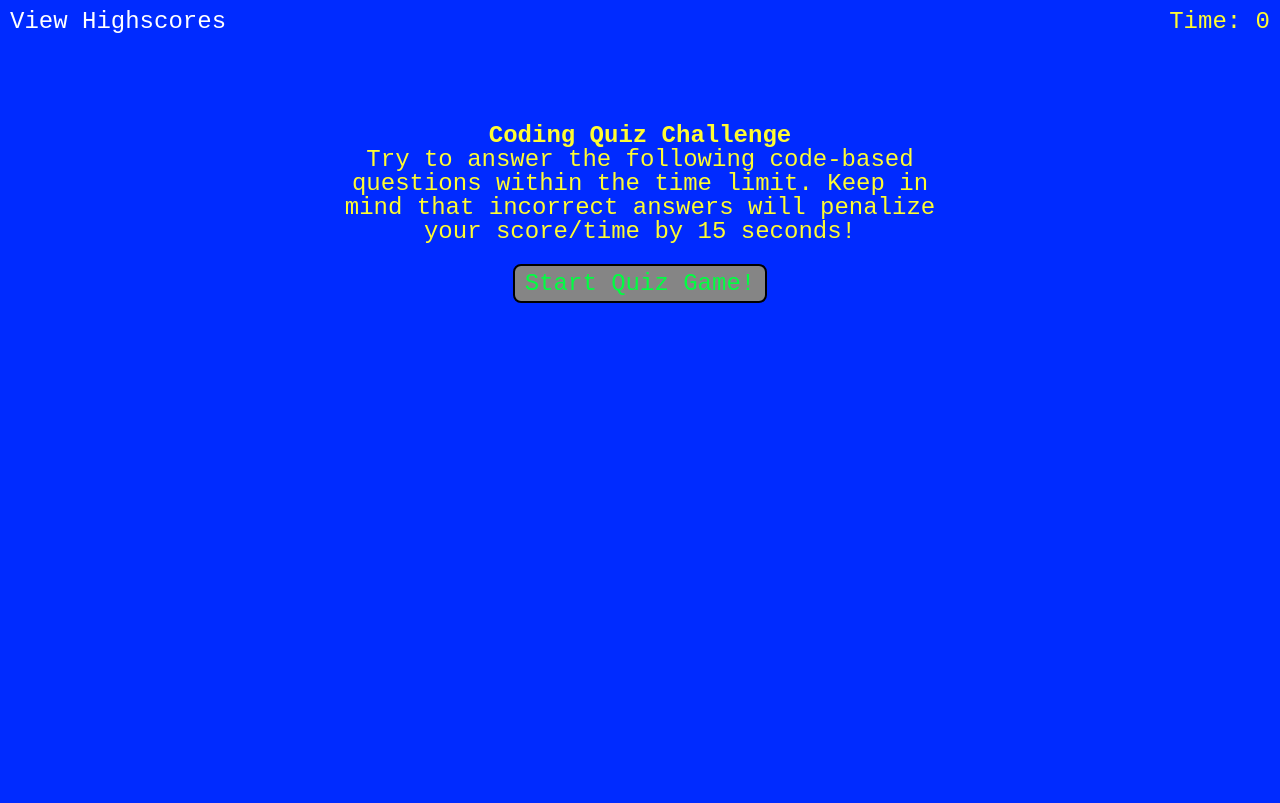
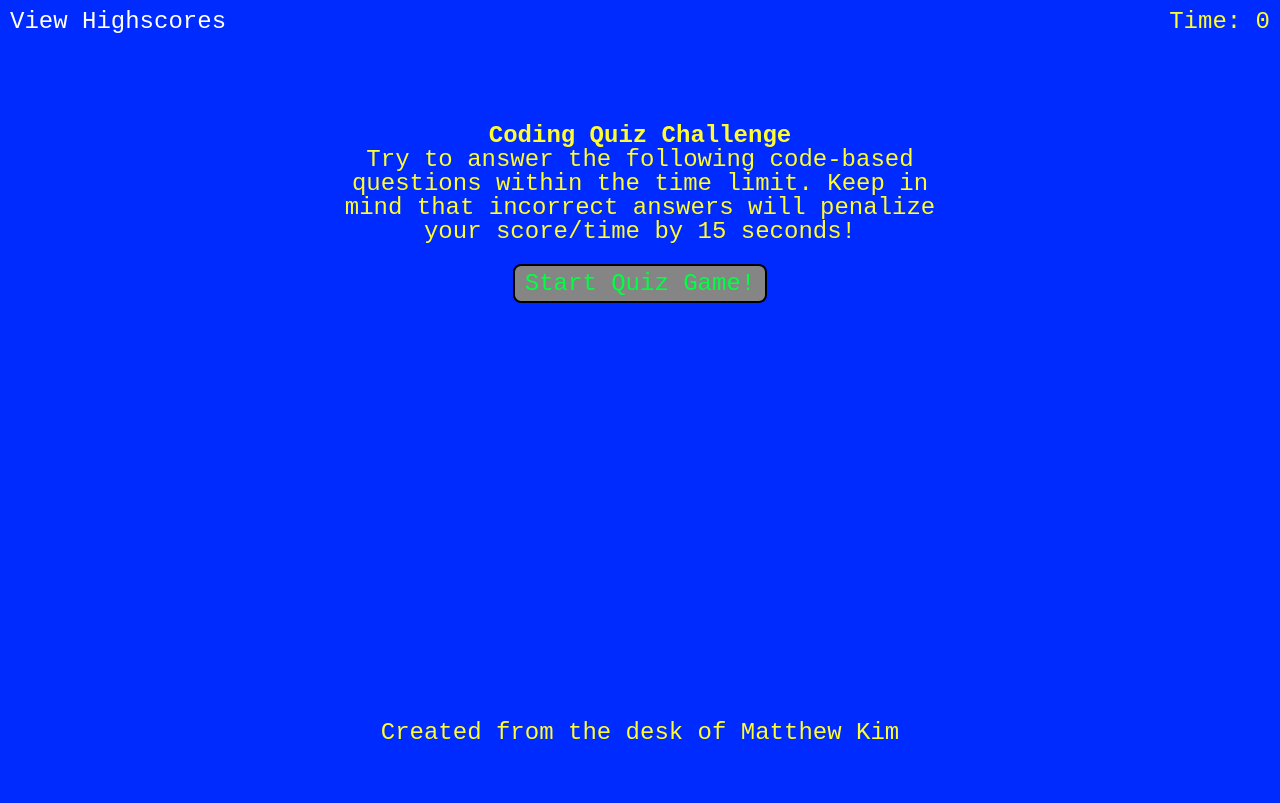
Before and after one commit to hynookim98/Coding-Quiz-Game, a plain HTML site: page index.html in a window 1280 px wide. Drawn offline with Linux system fonts and the light colour scheme.

Commit message:
commented through the different files.. added footer and fixed to page

```diff
--- a/assets/questionList.js
+++ b/assets/questionList.js
@@ -1,3 +1,5 @@
+// separate js file to hold array of questions
+
 var questionList = [
     {
         question: "Javascript is an _________ language.",
--- a/assets/script.js
+++ b/assets/script.js
@@ -1,4 +1,4 @@
-// initializing variables
+// initializing variables and grabbing DOM elements by id
 var startButton = document.getElementById('start');
 var questionsEl = document.getElementById('problems');
 var timer = document.getElementById('time');
@@ -8,45 +8,59 @@ var lastScreen = document.getElementById('end-screen');
 var score = document.getElementById('final-score');
 var initials = document.getElementById("user-initials");
 var submitButton = document.getElementById('submit');
+
+// used for debugging
 console.log(window.location.pathname);
 
 // giving user around 10 seconds per question
 var time = questionList.length * 10;
+// initializing variable for question number at 0
 var questionIndex = 0;
 var currentTimerNumber;
 
 // function runs at first when start button is pressed
 function startQuizGame() {
 
+    // grab elements on main page to hide them from user for game screen to come
     var mainPage = document.getElementById('main-page');
     mainPage.setAttribute('class', 'hide');
 
+    // removes hide class from questions element allowing user to see it
     questionsEl.removeAttribute('class');
 
+    // run function countdown() every 1000 milliseconds or every second
     currentTimerNumber = setInterval(countdown, 1000);
 
+    // set timer text to time every second so user sees time go down
     timer.textContent = time;
 
+    // call function to choose a question from array of questions
     chooseQuestion();
 }
 
 function countdown() {
+    // this function is ran every second
+    // time goes down by 1 every second
     time--;
     timer.textContent = time;
 
+    // conditional statement to see if time is less than 1 and if it run a function called endGame()
     if (time < 1) {
         endGame();
     }
 }
 
 function chooseQuestion() {
+    // create variable problem to grab question from array by index to display to user one at a time
     var problem = questionList[questionIndex];
 
+    // display question to user
     question.textContent = problem.question;
 
     choices.innerHTML = ""; // clears previous questions' choices from the screen
 
     for (var i=0; i < problem.choices.length; i++) {
+        // loop over each questions' choices and create a button for each choice
         var diffChoices = problem.choices[i];
         var choiceBtn = document.createElement('button');
 
@@ -54,12 +68,15 @@ function chooseQuestion() {
         // choiceBtn.setAttribute('value', problem)
         choiceBtn.textContent = diffChoices;
 
+        // display button of different choices to user
         choices.append(choiceBtn); //append child???
 
     }
 }
 
 function choiceClicked(event) {
+    // pass clicked event through this function
+    // stores what was clicked in variable
     var clicked = event.target;
 
     // does nothing if user clicks on blank areas on page
@@ -67,10 +84,14 @@ function choiceClicked(event) {
         return
     }
 
-    if (clicked.textContent !== questionList[questionIndex].answer) { //FIX IT
+    // conditional statement that runs if user presses wrong answer
+    if (clicked.textContent !== questionList[questionIndex].answer) {
+        // 15 seconds is deducted from time/score if wrong answer is selected
         time -= 15;
+        // console log for debugging
         console.log("wrong answer");
 
+        // if statement so time cant go negative
         if (time < 0) {
             time = 0;
         }
@@ -81,8 +102,10 @@ function choiceClicked(event) {
 
     } else {
         console.log("Correct Answer!");
+        // optional audio cue here
     }
 
+    // moves on to next question
     questionIndex++;
 
      //checking conditions to end game
@@ -94,12 +117,17 @@ function choiceClicked(event) {
 }
 
 function endGame() {
+    // if game is ended function runs
+    // clears time interval number variable
     clearInterval(currentTimerNumber);
 
+    // hides the question element from user again after game is finished
     questionsEl.setAttribute('class', 'hide');
 
+    // after game is finished last screen from HTML is unhidden from user
     lastScreen.removeAttribute('class');
 
+    // stores the remaining time left when game is ended and scores it as user's score
     score.textContent = time;
 }
 
@@ -107,53 +135,39 @@ function saveScore() {
     //saves user input and removes excess space from input before saving
     var userInitials = initials.value.trim();
 
+    // conditional statement runs as long as user input is not empty
     if (userInitials !== '') {
+        // grabs any stored initials from local storage
         var highscores = JSON.parse(window.localStorage.getItem("highscores")) || [];
 
+        // create object to store user initials and score
         var currentUserScore = {
             score: time,
             initials: userInitials
         };
 
+        // pushes new user score to local storage
         highscores.push(currentUserScore);
         window.localStorage.setItem("highscores", JSON.stringify(highscores));
 
+        // after user saves initials - redirect user to view-highscores.html
         window.location.href = 'view-highscores.html';
 
     }
 }
 
 function scoreEnter(event) {
+    // during user input if user presses ENTER run Save score function
     if(event.key === "Enter") {
         saveScore();
     }
 }
-
-// function printHighscores() {
-//     var highscores = JSON.parse(window.localStorage.getItem("highscores"));
-
-//     console.log("printHightscores is running");
-
-//     highscores.sort(function (a,b) {
-//         return b.score - a.score;
-//     });
-
-//     for (var i=0; i < highscores.length; i++) {
-//         var scoreLine = document.createElement('li');
-//         scoreLine.textContent = highscores[i].initials + " - " + highscores[i].scores;
-
-//         var orderedList
-//     }
-// }
 
 // event listeners
 // when user presses start button it will run function startQuizGame
 startButton.onclick = startQuizGame;
 choices.onclick = choiceClicked;
 
+// makes it so user can press either submit button OR Enter key to save score
 submitButton.onclick = saveScore;
 initials.onkeyup = scoreEnter;
-
-// if (window.location.pathname == "./view-highscores.html") {
-//     printHighscores();
-// }
--- a/assets/style.css
+++ b/assets/style.css
@@ -63,6 +63,19 @@ button:hover {
     justify-content: space-between;
 } */
 
+/* styling code to keep footer fixed on bottom of page */
+.bottom {
+    width: 100%;
+    height: 80px;
+    padding: 1px;
+    -moz-border-radius: 35px;
+    border-radius: 35px;
+    position: fixed;
+    bottom: 0;
+    text-align: center;
+    margin-left: auto;
+    margin-right: auto;
+}
 
 .start {
     /* formatting text  */
@@ -87,22 +100,26 @@ button:hover {
 
 
 ol {
+    /* format scores */
     padding-left: 0px;
     max-height: 400px;
     overflow: auto;
 }
 
 li {
+    /* format list items */
     padding: 5px;
     list-style: decimal inside none;
 }
 
 li:nth-child(odd) {
+    /* make every other list item background of darkgrey */
     background-color: darkgray;
     font-weight: bold;
 }
 
 li:nth-child(even) {
+    /* makes every other list item background of black */
     background-color: black;
     font-weight: bold;
 }
@@ -120,21 +137,3 @@ li:nth-child(even) {
     /* hides the object when it has the class of hide */
     display: none;
 }
-
-
-
-
-
-/* .scores {
-    position: absolute;
-    top: 10px;
-    left: 10px;
-} */
-
-/* .choices button {
-    display:block;
-} */
-
-/* input[type="text"] {
-    font-size: 100%;
-} */
--- a/index.html
+++ b/index.html
@@ -18,6 +18,7 @@
 
     <home>
         <div class="pageWrap">
+            <!-- first page -->
             <home id="main-page" class="start">
                 <h1>Coding Quiz Challenge</h1>
                 <p>
@@ -26,11 +27,14 @@
                     15 seconds!
                 </p>
 
+                <!-- button to start the program (link to js) -->
                 <button id="start">Start Quiz Game!</button>
 
             </home>
         </div>
 
+        <!-- container for questions and multiple choice -->
+        <!-- hide class hides container from user until game is started -->
         <div id="problems" class="hide">
             <h2 id="question"></h2>
             <div id="choices" class="choices"></div>
@@ -38,15 +42,25 @@
 
         <!-- <div id="questionUI" class="hide"></div> -->
 
+        <!-- last screen meant to be shown after game is finished -->
+        <!-- hide screen until user reaches end of game -->
         <end id="end-screen" class="hide">
             <h2>You have completed the game!</h2>
+            <!-- score is whatever time user has left after answering all the questions -->
             <p>Your final score is <span id="final-score"></span>.</p>
+            <!-- input line for user to enter initials -->
             <p>Enter initials: <input type="text" id="user-initials" max="5" />
+            <!-- if user presses submit button or presses Enter - user initials and score is saved to highscores -->
             <button id="submit">Submit</button></p>
         </end>
 
     </home>
 
+    <footer>
+        <p class="bottom">Created from the desk of Matthew Kim</p>
+    </footer>
+    <!-- link to java script -->
+    <!-- separate js for questions array -->
     <script src="./assets/questionList.js"></script>
 
     <script src="./assets/script.js"></script>
```
Also changed, not shown: assets/scores.js (+11 -6 lines), view-highscores.html (+5 -0 lines).
